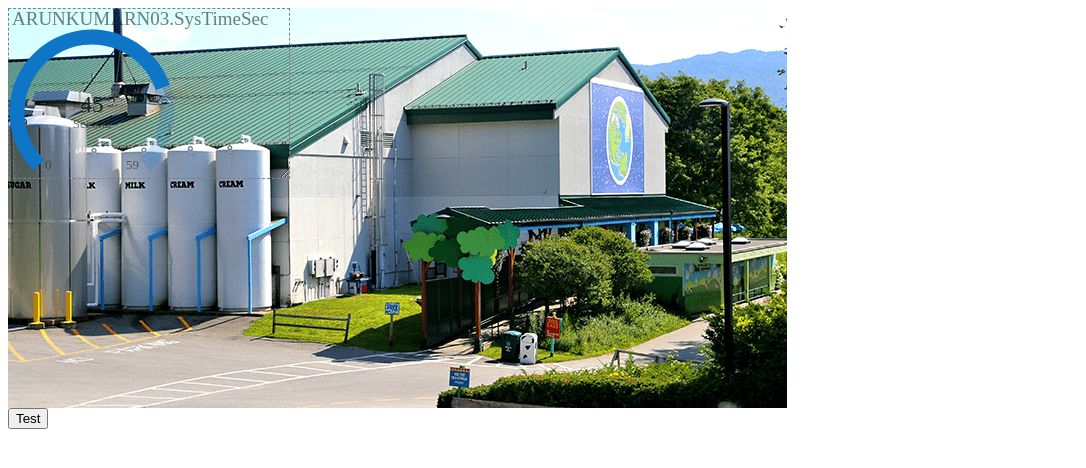
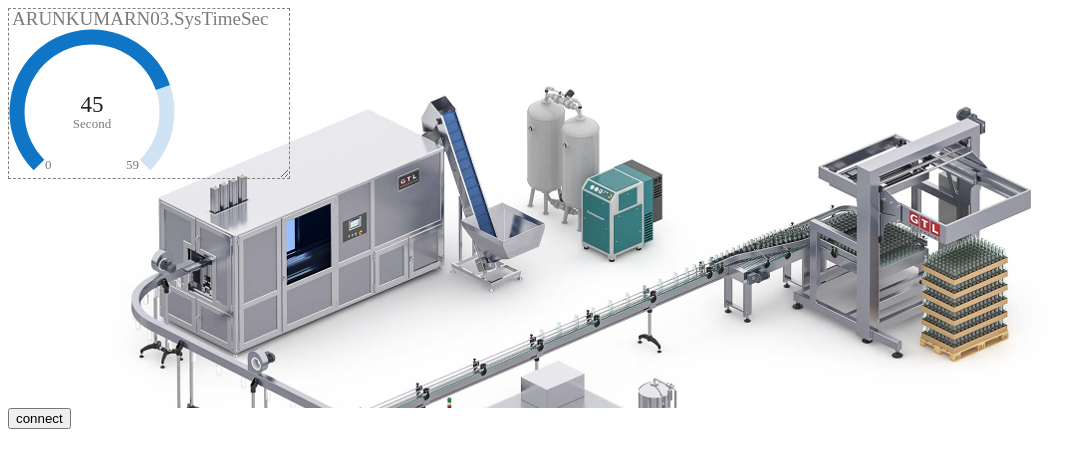
Before and after one commit to ft115637850/insight-graphic, an Angular app: page / in a window 1280 px wide. Shown: the top 468 px of the page, without its empty margins (0-1086 px from the left). Built offline with nearby package versions, Linux system fonts and the light colour scheme.

Commit message:
add websocket

```diff
--- a/src/app/graphic-chart/symbol-wrapper/symbol-wrapper.component.html
+++ b/src/app/graphic-chart/symbol-wrapper/symbol-wrapper.component.html
@@ -15,4 +15,4 @@
     </div>
   </div>
 </div>
-<button (click)="changeValue()">Test</button>
+<button (click)="connect()">connect</button>
--- a/src/app/graphic-chart/symbol-wrapper/symbol-wrapper.component.scss
+++ b/src/app/graphic-chart/symbol-wrapper/symbol-wrapper.component.scss
@@ -1,5 +1,5 @@
 .back-ground {
-  background-image: url('../../../assets/factory.png');
+  background-image: url('../../../assets/bottling01.png');
   background-repeat: no-repeat;
   height: 400px;
   width: 100%;
--- a/src/app/graphic-chart/symbol-wrapper/symbol-wrapper.component.ts
+++ b/src/app/graphic-chart/symbol-wrapper/symbol-wrapper.component.ts
@@ -14,6 +14,7 @@ const r = 75;
   styleUrls: ['./symbol-wrapper.component.scss']
 })
 export class SymbolWrapperComponent implements OnInit {
+  private socket: WebSocket;
   private currentValue: number;
   tagName: string;
   unit: string;
@@ -32,6 +33,27 @@ export class SymbolWrapperComponent implements OnInit {
     this.updateValueArcData();
     this.tagName = 'ARUNKUMARN03.SysTimeSec';
     this.unit = 'Second';
+  }
+
+  connect() {
+    if (this.socket) {
+      this.socket.close();
+    }
+    this.socket = new WebSocket('ws://localhost:5000/ws');
+    this.socket.onopen = e => {
+      console.log('websocket open');
+      this.socket.send('time');
+    };
+    this.socket.onclose = e => {
+      console.log('websocket closed');
+    };
+    this.socket.onerror = e => {
+      console.error('websocket error');
+    };
+    this.socket.onmessage = e => {
+      this.currentValue = parseInt(e.data, 10);
+      this.updateValueArcData();
+    };
   }
 
   changeValue() {
```
Also changed, not shown: src/assets/bottling01.png (added).
